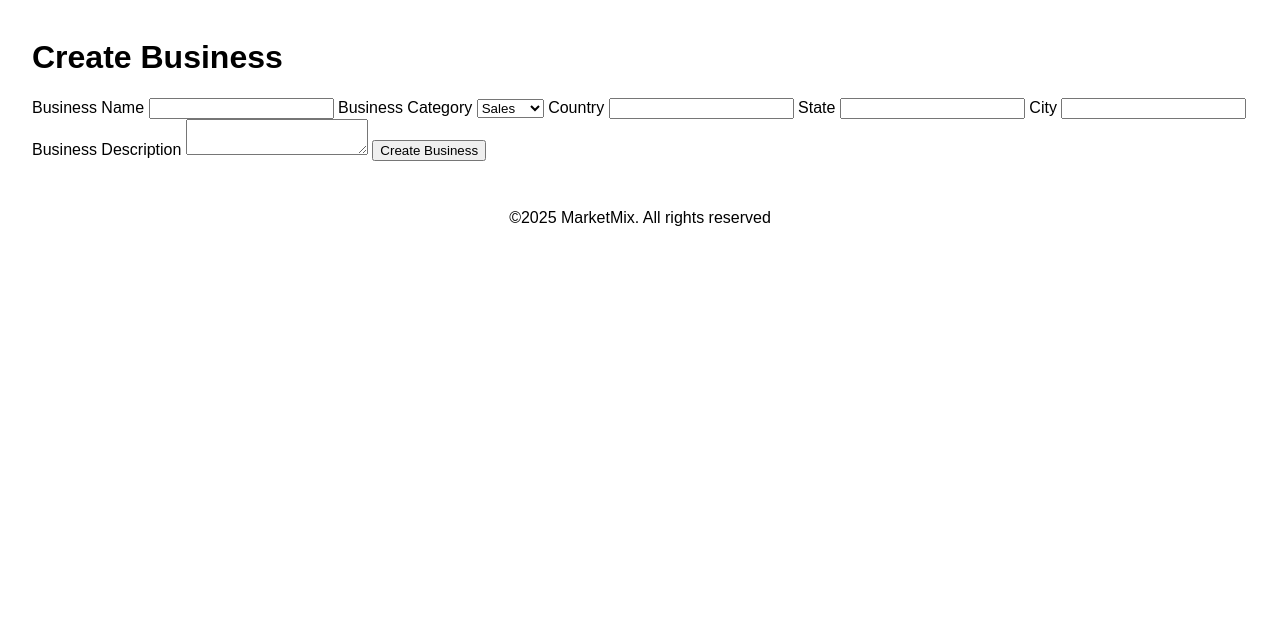
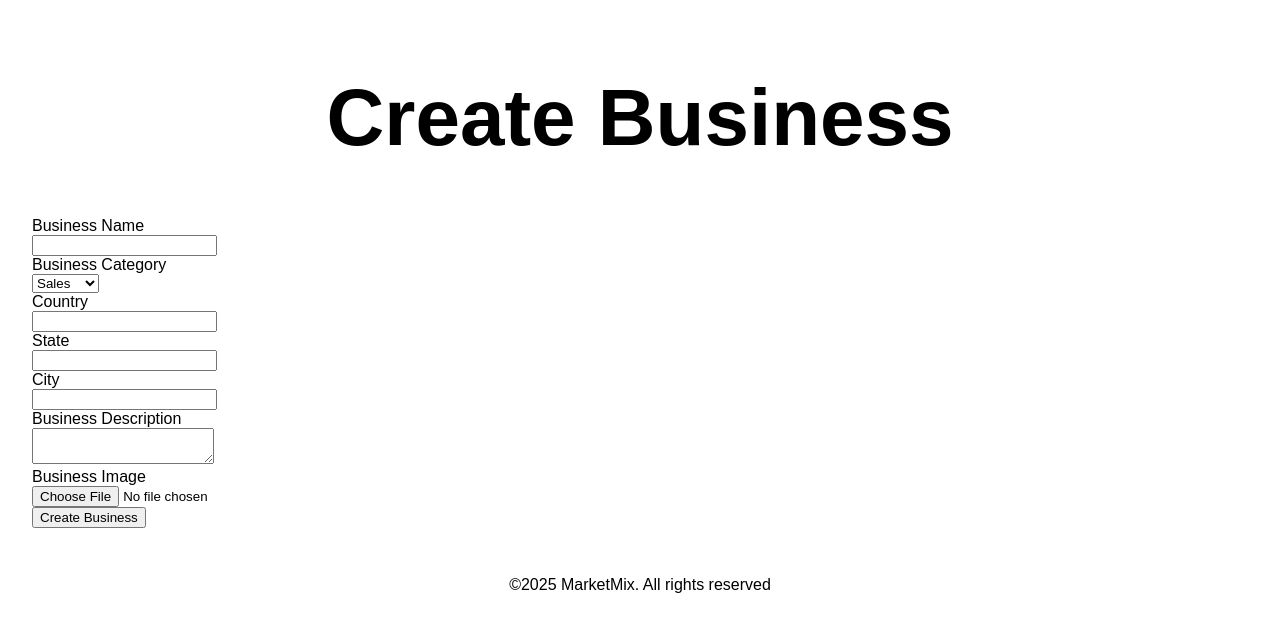
Before and after one commit to Benjamin-6161/MarketMix2, a Flask app: page /business/create in a window 1280 px wide. Shown: the part 100-732 px from the top of the page. Run offline with Flask 3, Linux system fonts and the light colour scheme; the visitor is signed in with stand-in values (Sample User, id 1); some libraries are stand-ins or nearby versions.

Commit message:
Update create.html

```diff
--- a/app/templates/business/create.html
+++ b/app/templates/business/create.html
@@ -1,15 +1,18 @@
 {% extends 'base.html' %}
 
 {% block content %}
-    <h1>Create Business</h1>
-    <form method="POST">
+<div class="container">
+    <h1 style="font-size: 80px; text-align:center;">Create Business</h1>
+    <form method="POST" enctype="multipart/form-data">
         {{ form.hidden_tag() }}
-        {{ form.name.label }} {{ form.name() }}
-        {{ form.category.label }} {{ form.category() }}
-        {{ form.country.label }} {{ form.country() }}
-        {{ form.state.label }} {{ form.state() }}
-        {{ form.city.label }} {{ form.city() }}
-        {{ form.description.label }} {{ form.description() }}
-        {{ form.submit() }}
+        {{ form.name.label(class="form-label") }}<br> {{ form.name(class="form-input") }}<br>
+        {{ form.category.label(class="form-label") }}<br> {{ form.category(class="form-input") }}<br>
+        {{ form.country.label(class="form-label") }}<br> {{ form.country(class="form-input") }}<br>
+        {{ form.state.label(class="form-label") }} <br>{{ form.state(class="form-input") }}<br>
+        {{ form.city.label(class="form-label") }}<br> {{ form.city(class="form-input") }}<br>
+        {{ form.description.label(class="form-label") }}<br> {{ form.description(class="form-input") }}<br>
+        {{ form.image.label(class="form-label") }}<br> {{ form.image(class="form-input") }}<br>
+        {{ form.submit(class="form-submit") }}
     </form>
+</div>
 {% endblock %}
```
